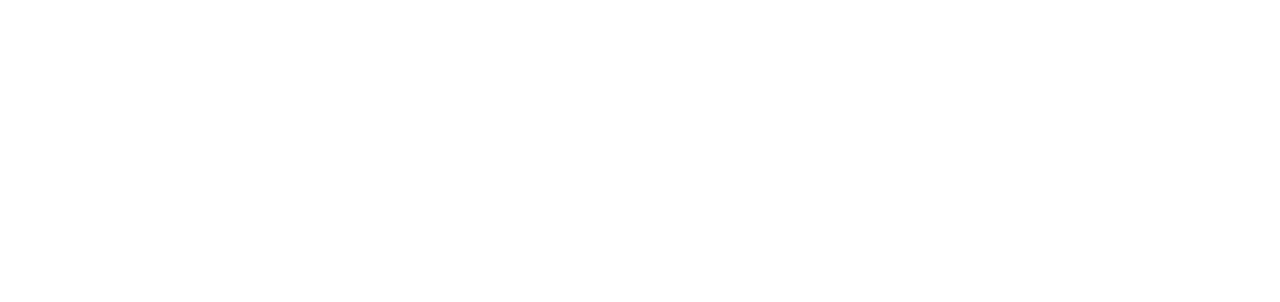
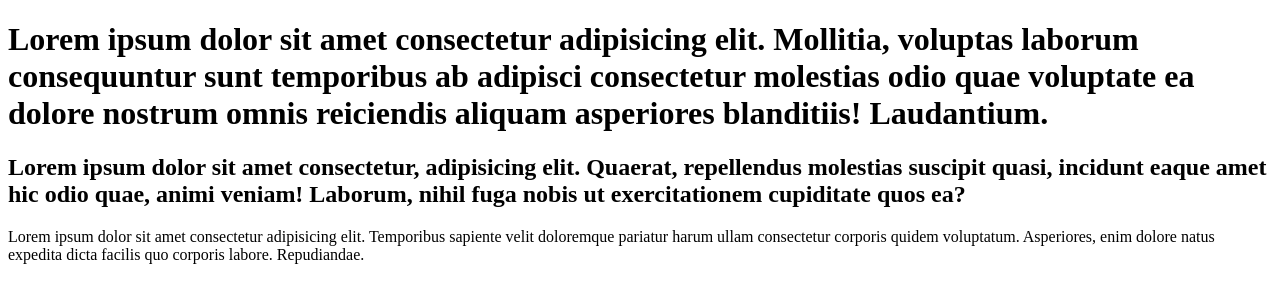
Before and after one commit to extremely-difficult-i-have-no-idea/our-first-project, a plain HTML site: page index.html in a window 1280 px wide. Drawn offline with Linux system fonts and the light colour scheme.

Commit message:
new HTML added

```diff
--- a/index.html
+++ b/index.html
@@ -4,9 +4,15 @@
 	<meta charset="UTF-8">
 	<meta http-equiv="X-UA-Compatible" content="IE=edge">
 	<meta name="viewport" content="width=device-width, initial-scale=1.0">
-	<title>Document</title>
+	<title>We rock!</title>
 </head>
 <body>
 
+	<h1>Lorem ipsum dolor sit amet consectetur adipisicing elit. Mollitia, voluptas laborum consequuntur sunt temporibus ab adipisci consectetur molestias odio quae voluptate ea dolore nostrum omnis reiciendis aliquam asperiores blanditiis! Laudantium.</h1>
+
+	<h2>Lorem ipsum dolor sit amet consectetur, adipisicing elit. Quaerat, repellendus molestias suscipit quasi, incidunt eaque amet hic odio quae, animi veniam! Laborum, nihil fuga nobis ut exercitationem cupiditate quos ea?</h2>
+
+	<p>Lorem ipsum dolor sit amet consectetur adipisicing elit. Temporibus sapiente velit doloremque pariatur harum ullam consectetur corporis quidem voluptatum. Asperiores, enim dolore natus expedita dicta facilis quo corporis labore. Repudiandae.</p>
+
 </body>
 </html>
```
